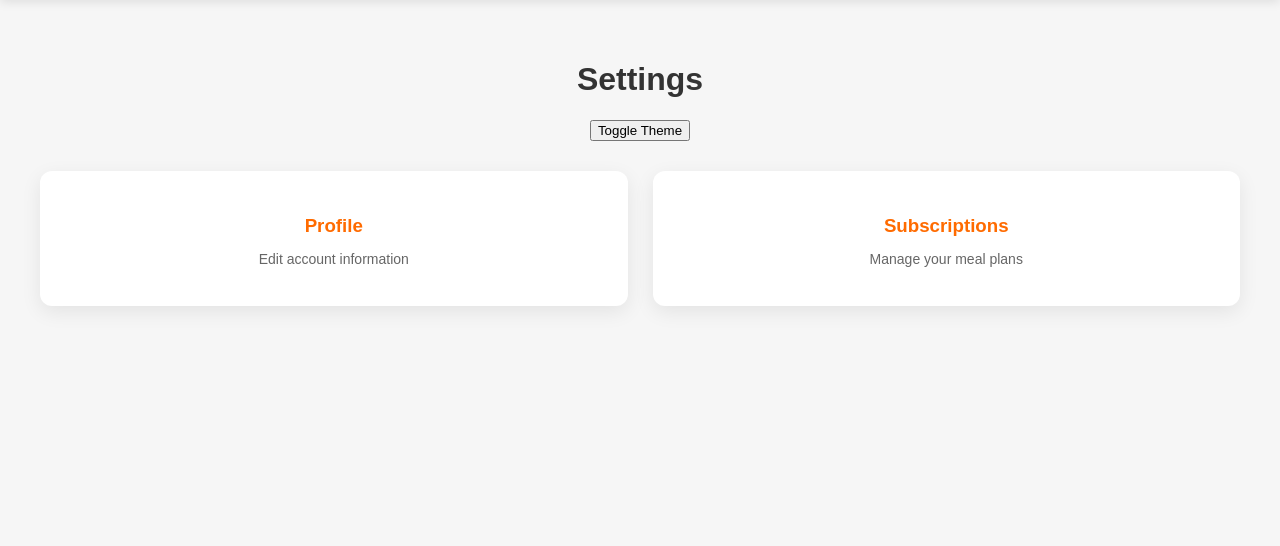
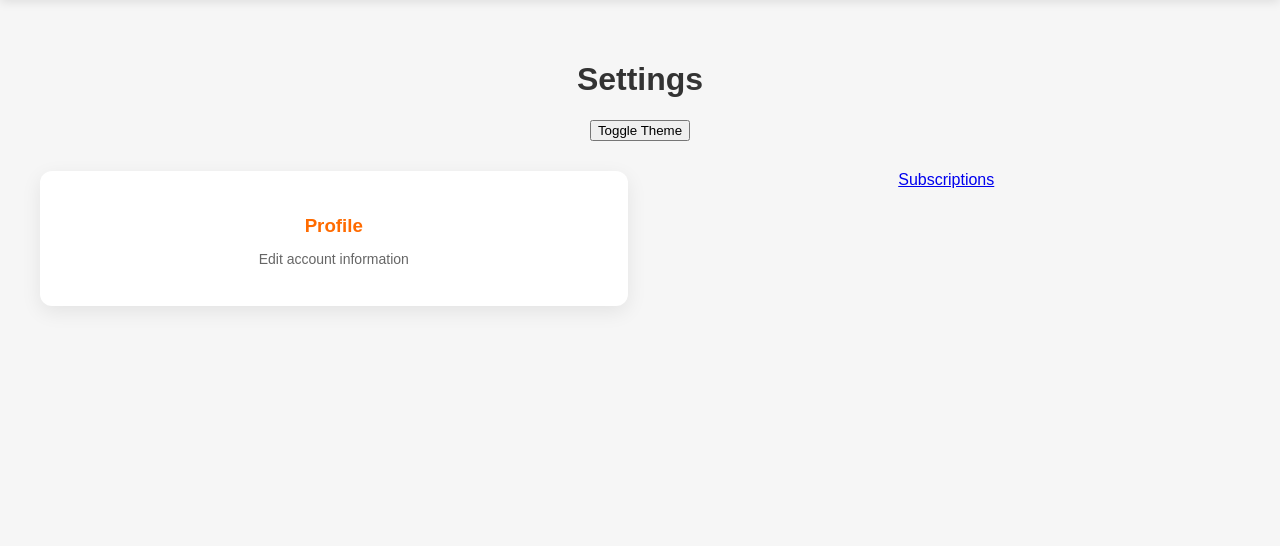
Before and after one commit to HYPERX99206/Flavorfleet3, a Flask app: page /settings in a window 1280 px wide. Shown: the part 56-602 px from the top of the page. Run offline with Flask 3, Linux system fonts and the light colour scheme.

Commit message:
removed subscription from dashboard

```diff
--- a/templates/dashboard.html
+++ b/templates/dashboard.html
@@ -18,11 +18,6 @@
 <p>Set daily meal reminders</p>
 </a>
 
-<a href="/subscription" class="dash-card">
-<h3>Subscriptions</h3>
-<p>Manage your meal plans</p>
-</a>
-
 </div>
 
 </div>
--- a/templates/settings.html
+++ b/templates/settings.html
@@ -13,9 +13,8 @@
 <p>Edit account information</p>
 </a>
 
-<a href="/subscription" class="dash-card">
-<h3>Subscriptions</h3>
-<p>Manage your meal plans</p>
+<a href="/subscription">
+Subscriptions
 </a>
 
 </div>
```
